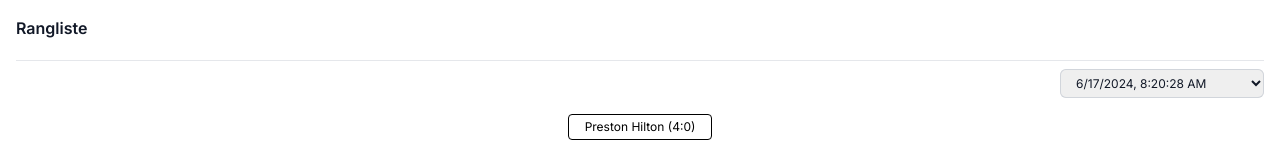
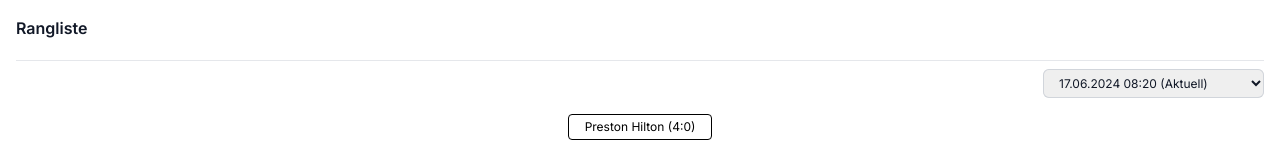
Before and after one commit to raphi011/pyramid, a Next.js app: page / in a window 1280 px wide. Shown: the top 146 px of the page. Built offline with nearby package versions, Linux system fonts and the light colour scheme.

Commit message:
improve date formatting in pyramid dropdown

```diff
--- a/app/dropdown.tsx
+++ b/app/dropdown.tsx
@@ -15,10 +15,20 @@ export default function Dropdown({ standings, selected, onChange }) {
       >
         {standings.map((s, i) => (
           <option value={i} key={s.date}>
-            {new Date(s.date).toLocaleString()}
+            {formatDate(new Date(s.date))} {i == 0 ? "(Aktuell)" : ""}
           </option>
         ))}
       </select>
     </div>
   );
 }
+
+function formatDate(date) {
+  const year = date.getFullYear();
+  const month = (date.getMonth() + 1).toString().padStart(2, "0");
+  const day = date.getDate().toString().padStart(2, "0");
+  const hours = date.getHours().toString().padStart(2, "0");
+  const minutes = date.getMinutes().toString().padStart(2, "0");
+
+  return `${day}.${month}.${year} ${hours}:${minutes}`;
+}
```
